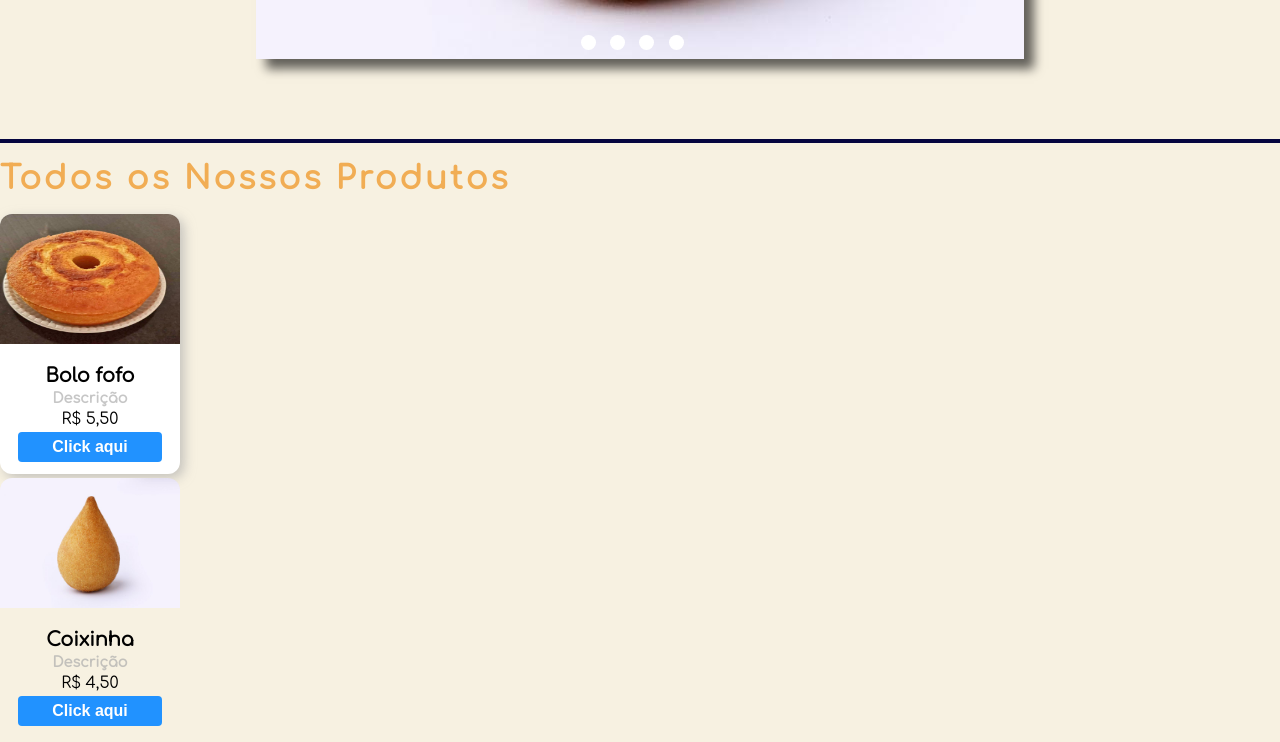
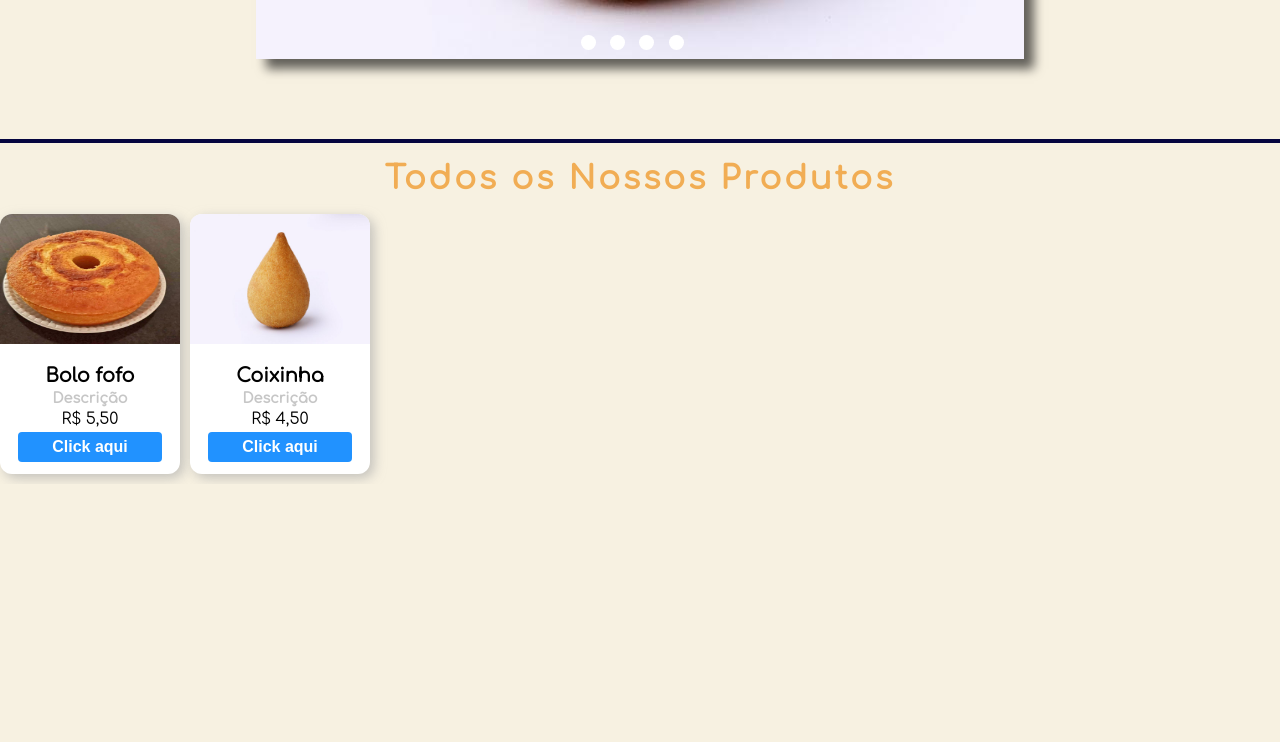
Before and after one commit to MiguelRodriguesCRN/ProjetoPadariaJardins---Miguel-Rodrigues, a plain HTML site: page index_produtos.html in a window 1280 px wide. Shown: the part 774-1516 px from the top of the page. After the commit the page ends 1258 px from the top, so only its background shows below. Drawn offline with Linux system fonts and the light colour scheme; a web font is replaced by a local one.

Commit message:
Corrigindo problema dos cartões

```diff
--- a/index_produtos.html
+++ b/index_produtos.html
@@ -81,20 +81,26 @@
     <div class="titulo_2"><h1>Todos os Nossos Produtos</h1></div>
 
     <br>
+
+    <div class="card-container">
+
         <div class="card">
 
             <img src="imgs/produtos/bolo_fofo.jpg">
-        <div card_bolo>
+            <div class="card_bolo">
 
                 <h1>Bolo fofo</h1>
                 <h2> Descrição </h2>
                 <span>R$ 5,50</span>
                 <button>Click aqui</button>
+            </div>
 
         </div>
 
+        <div class="card">
+
             <img src="imgs/produtos/coixinha.jpg">
-        <div card_coixinha>
+            <div class="card_coixinha">
 
                 <h1>Coixinha</h1>
                 <h2> Descrição </h2>
@@ -105,6 +111,8 @@
 
         </div>
 
+    </div>
+
 </body>
 
 
--- a/produtos_css/produtos.css
+++ b/produtos_css/produtos.css
@@ -1,51 +1,78 @@
 *{
+
     margin: 0;
     padding: 0;
+
 }
 
 .separador {
+
     border-bottom: 4px solid rgb(5, 5, 63);
+
 }
 
 .titulo_2 {
-    text-align: left;
+
+    text-align: center;
     color: rgb(241, 173, 84);
     letter-spacing: 3px;
+
 }
+
+.card-container {
+
+    display: flex;
+    flex-wrap: wrap;
+    justify-content: flex-start;
+
+}
+
 .card{
+
     background-color: #fff;
     width: 180px;
     height: 260px;
     border-radius: 12px;
-    box-shadow: 4px 4px 12px #aaaa
+    box-shadow: 4px 4px 12px #aaaa;
+    margin: 0 10px 10px 0; /* Adiciona margens para espaçamento entre os cartões */
+
 }
 
 .card img{
+
     width: 100%;
     height: 130px;
     border-top-left-radius: 12px;
     border-top-right-radius: 12px;
+
 }
 
 .card div{
+
     display: flex;
     flex-direction: column;
     justify-content: center;
     align-items: center;
     gap: 4px;
     height: 50%;
+
 }
 
 .card h1 {
+
     font-size: 1.2rem;
+
 }
 
 .card h2{
+
     font-size: .9rem;
     color: #aaaa;
+
 }
 
 .card button{
+
     background-color: #2192ff;
     height: 30px;
     border: none;
@@ -55,9 +82,12 @@
     font-size: 1rem;
     font-weight: bold;
     border-radius: 4px;
+
 }
 
 .card button:hover{
+
     background-color: #137de8;
     cursor: pointer;
+
 }
```
Lines whose indentation alone changed are shown as unchanged.
